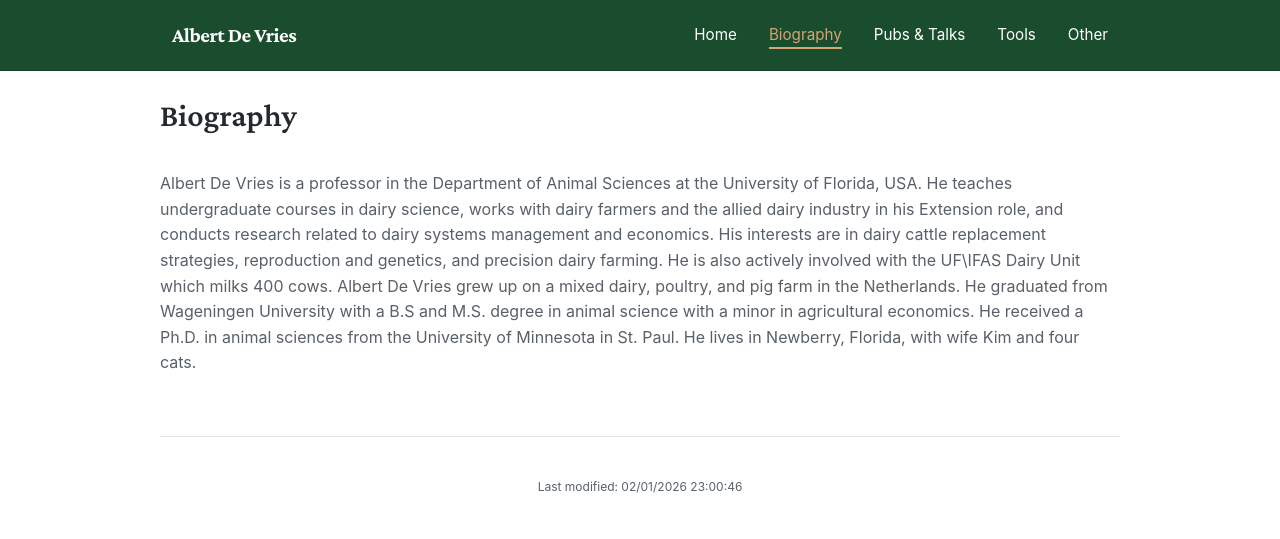
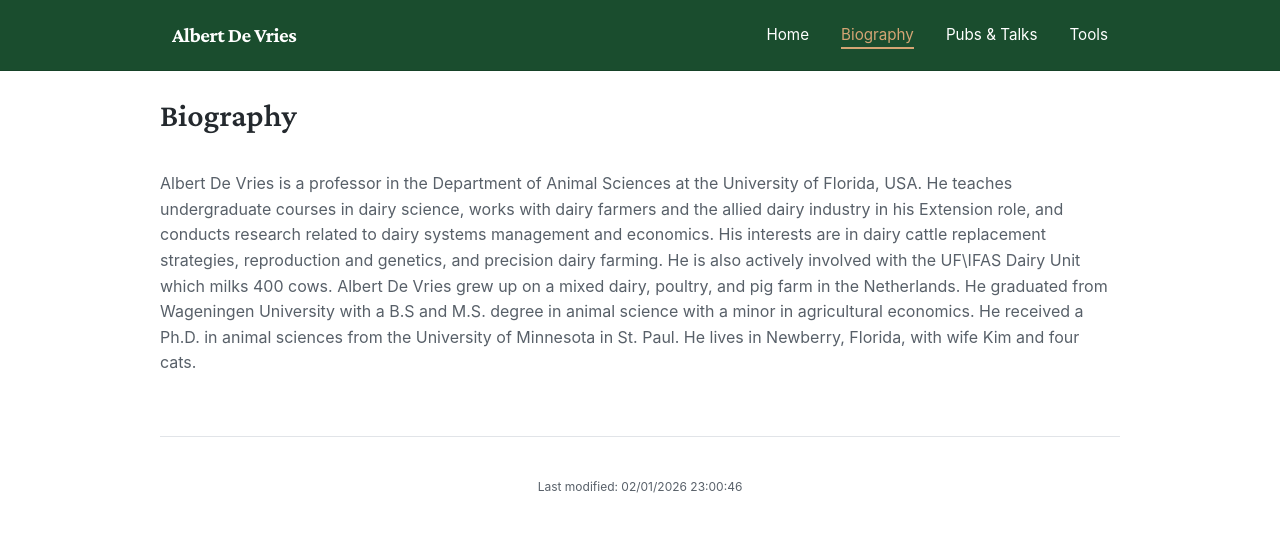
Before and after one commit to adevries2000/adevries2000.github.io, a plain HTML site: page biography.html in a window 1280 px wide. Drawn offline with nearby package versions, Linux system fonts and the light colour scheme.

Commit message:
Update biography.html

```diff
--- a/biography.html
+++ b/biography.html
@@ -222,7 +222,7 @@
                 <li><a href="biography.html" class="active">Biography</a></li>
                 <li><a href="pubstalks.html">Pubs & Talks</a></li>
                 <li><a href="tools.html">Tools</a></li>
-                <li><a href="other.html">Other</a></li>
+
             </ul>
         </div>
     </nav>
```
